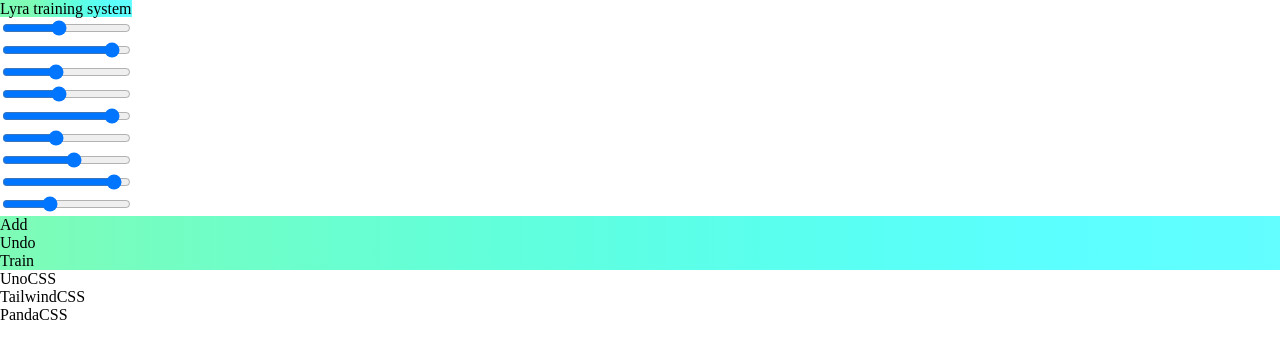
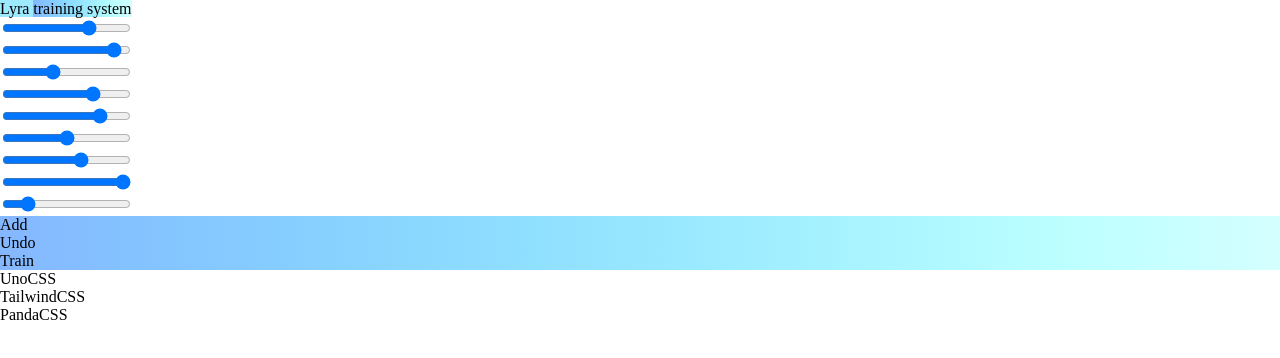
Before and after one commit to zzztzzzt/Lyra-AI, a React (Vite) app in the folder LyraGUI/: page / in a window 1280 px wide. Shown: the top 358 px of the page. Built offline with nearby package versions, Linux system fonts and the light colour scheme; the HTML template or start-up script is replaced by a standard one; a web font is replaced by a local one.

Commit message:
[update] update GUI v1 appearance

```diff
--- a/LyraGUI/src/ActionBarArea.tsx
+++ b/LyraGUI/src/ActionBarArea.tsx
@@ -15,7 +15,7 @@ const ActionBarArea: React.FC<Props> = ({ gradient, colorA, colorB, accentM }) =
   return(
     <div className="lg:absolute lg:h-3/7 lg:w-full lg:left-0 lg:bottom-0 lg:backdrop-blur-lg lg:border-t-solid border-2 overflow-y-auto" style={{ borderColor: accentM }}>
       <div className="px-5 lg:flex lg:flex-col-reverse">
-        <div className="my-8 w-full h-120"></div>
+        <div className="my-8 w-full h-120 max-lg:border-solid border-2 border-gray-300 rounded-lg"></div>
         <div className="lg:mt-8 flex flex-col 2xl:flex-row-reverse lg:items-start lg:justify-center 2xl:justify-end max-lg:space-y-8 max-2xl:space-y-3 2xl:gap-3">
             <div className="max-lg:space-y-8 lg:gap-3 lg:flex lg:flex-row-reverse">
               <GradientBtnBasic gradient={gradient} btnText={"Add"} />
--- a/LyraGUI/src/App.tsx
+++ b/LyraGUI/src/App.tsx
@@ -32,9 +32,9 @@ const getMidColor = (colorA: OklchState, colorB: OklchState): OklchState => {
 };
 
 function App() {
-  const [colorM, setColorM] = useState<OklchState>({ l: 0.9, c: 0.15, h: 157 });
-  const [colorA, setColorA] = useState<OklchState>({ l: 0.9, c: 0.15, h: 157 });
-  const [colorB, setColorB] = useState<OklchState>({ l: 0.92, c: 0.13, h: 203 });
+  const [colorM, setColorM] = useState<OklchState>({ l: 0.92, c: 0.141, h: 252 });
+  const [colorA, setColorA] = useState<OklchState>({ l: 0.8, c: 0.186, h: 266 });
+  const [colorB, setColorB] = useState<OklchState>({ l: 1, c: 0.06, h: 225 });
 
   const accentM = useMemo(() => toStr(colorM), [colorM]);
   const accentA = useMemo(() => toStr(colorA), [colorA]);
--- a/LyraGUI/src/ShowcaseArea.tsx
+++ b/LyraGUI/src/ShowcaseArea.tsx
@@ -15,7 +15,11 @@ const ShowcaseArea: React.FC<Props> = (({ gradient, midColor, accentM }) => {
         </div>
       </div>
 
-      <div className='max-lg:mb-6 lg:ml-6 h-10 lg:h-30 w-1/3 max-lg:max-w-92 lg:w-10 rounded-md' style={{ backgroundColor: accentM }}></div>
+      <div
+        className='max-lg:mb-6 lg:ml-6 h-10 lg:h-1/2 w-1/3 max-lg:max-w-92 lg:w-1/9 xl:w-1/12 rounded-md'
+        style={{ backgroundImage: `linear-gradient(90deg in oklch, ${accentM}, white)` }}
+      >
+      </div>
     </div>
   );
 });
```
